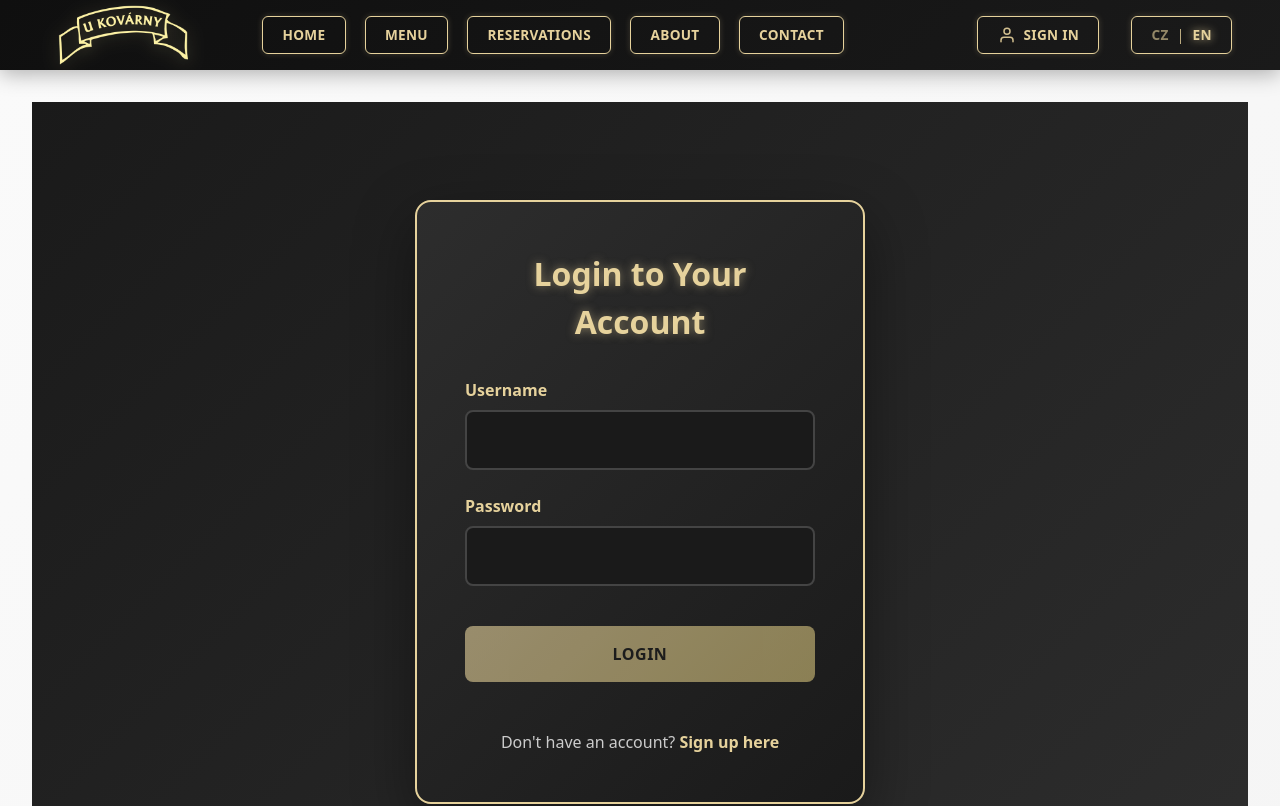
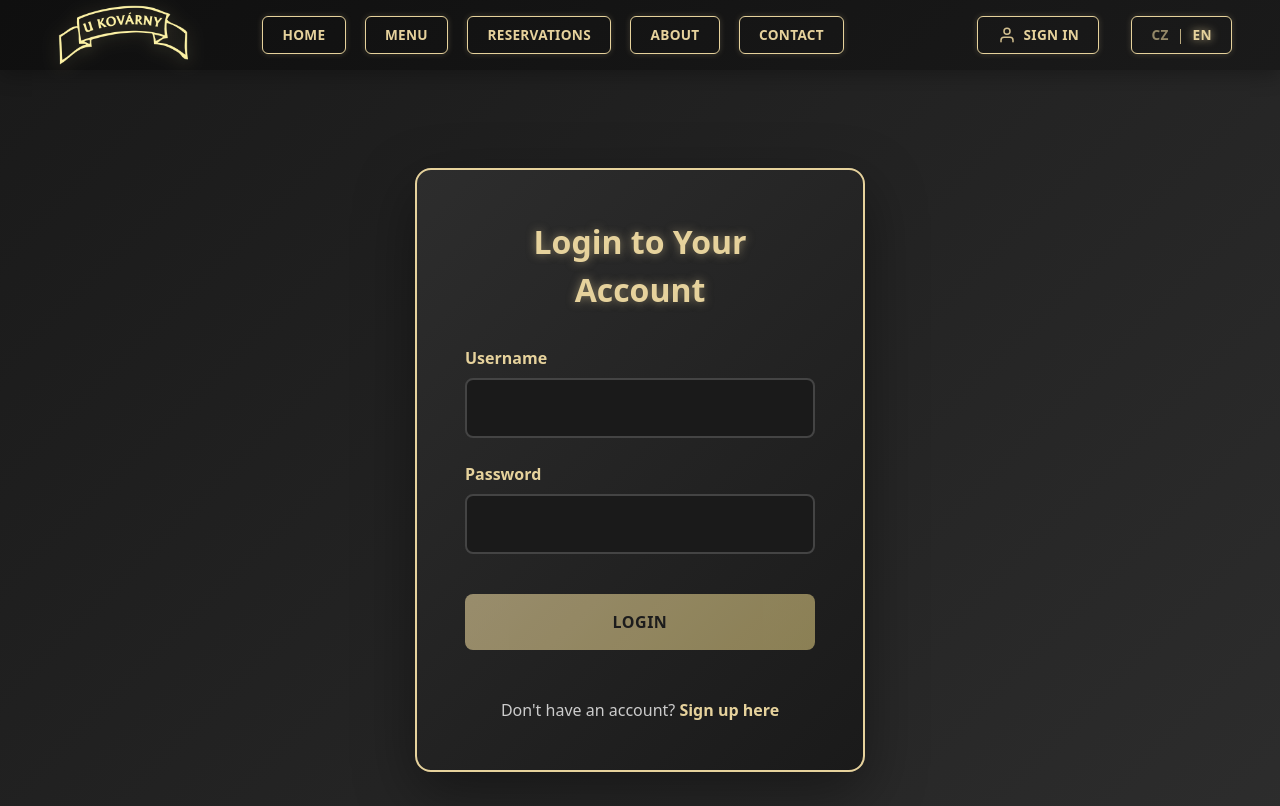
Before and after one commit to aloyeez/kovarna-AP5PW, a React (Vite) app in the folder frontend_kovarna/: page /login in a window 1280 px wide. Shown: the top 806 px of the page. Built offline with nearby package versions, Linux system fonts and the light colour scheme.

Commit message:
Refactor Login and SignUp components: streamline route definitions in App.tsx, and update CSS styles for improved layout and visual consistency.

```diff
--- a/frontend_kovarna/src/App.tsx
+++ b/frontend_kovarna/src/App.tsx
@@ -56,16 +56,8 @@
             <Contact />
           </main>
         } />
-        <Route path="/login" element={
-          <main className="main-content">
-            <Login />
-          </main>
-        } />
-        <Route path="/signup" element={
-          <main className="main-content">
-            <SignUp />
-          </main>
-        } />
+        <Route path="/login" element={<Login />} />
+        <Route path="/signup" element={<SignUp />} />
         <Route path="/reservations" element={
           <ProtectedRoute>
             <main className="main-content">
--- a/frontend_kovarna/src/pages/Login.css
+++ b/frontend_kovarna/src/pages/Login.css
@@ -4,7 +4,7 @@
   align-items: center;
   justify-content: center;
   background: linear-gradient(135deg, #1a1a1a 0%, #2d2d2d 100%);
-  padding: 2rem;
+  padding: 0;
 }
 
 .login-card {
@@ -15,6 +15,7 @@
   border: 2px solid #e6d29c;
   max-width: 450px;
   width: 100%;
+  margin: 2rem;
 }
 
 .login-header {
--- a/frontend_kovarna/src/pages/SignUp.css
+++ b/frontend_kovarna/src/pages/SignUp.css
@@ -4,7 +4,7 @@
   align-items: center;
   justify-content: center;
   background: linear-gradient(135deg, #1a1a1a 0%, #2d2d2d 100%);
-  padding: 2rem;
+  padding: 0;
 }
 
 .signup-card {
@@ -15,6 +15,7 @@
   border: 2px solid #e6d29c;
   max-width: 550px;
   width: 100%;
+  margin: 2rem;
 }
 
 .signup-header {
```
